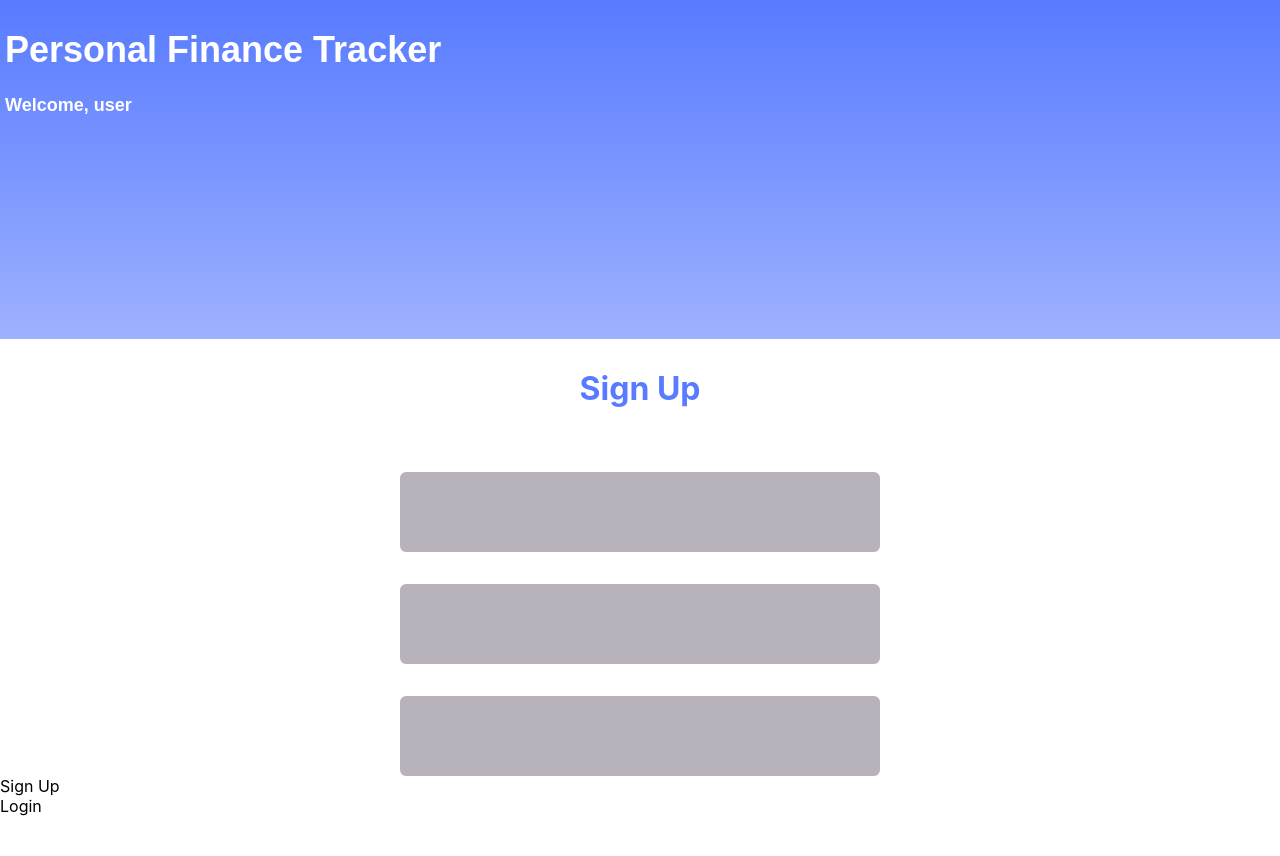
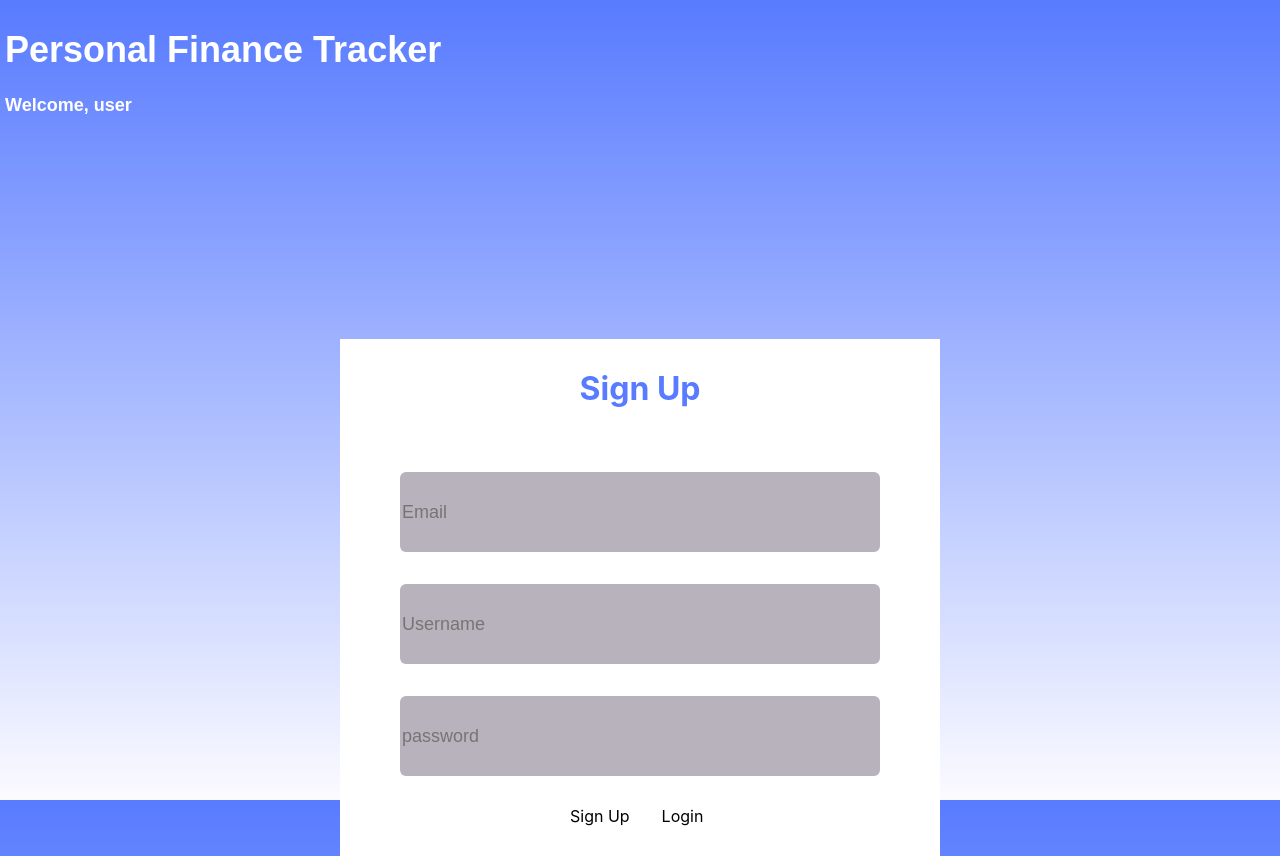
Before and after one commit to etherben/project, a React (Create React App) app in the folder Project/pftracker/: page / in a window 1280 px wide. Before the commit the page ends 816 px from the top, so only its background shows below. Built offline with nearby package versions, Linux system fonts and the light colour scheme.

Commit message:
design for signup complete

```diff
--- a/Project/pftracker/src/Components/LoginTab/LoginTab.css
+++ b/Project/pftracker/src/Components/LoginTab/LoginTab.css
@@ -3,6 +3,8 @@
     flex-direction: column;
     margin: auto;
     margin-top: 200px;
+    margin-bottom: 200px;
+    width: 600px;
     background: white;  /*change colour*/
 }
 .header{
@@ -47,3 +49,10 @@
     color: grey;
     font-size: 18px;
 }
+.submit-container{
+    display: flex;
+    margin-left:230px;
+    margin-top: 30px;
+    margin-bottom: 30px;
+    gap: 32px;
+}
--- a/Project/pftracker/src/Components/LoginTab/LoginTab.jsx
+++ b/Project/pftracker/src/Components/LoginTab/LoginTab.jsx
@@ -8,13 +8,13 @@ function LoginSignup(){
             </div>
             <div className="inputs">
                 <div className="input">
-                    <input type="Email"/>
+                    <input type="Email" placeholder = "Email"/>
+                </div>
+                <div className="input" >
+                    <input type="Username" placeholder = "Username"/>
                 </div>
                 <div className="input">
-                    <input type="Username"/>
-                </div>
-                <div className="input">
-                    <input type="Password"/>
+                    <input type="Password" placeholder = "password"/>
                 </div>
             </div>
             <div className="submit-container">
```
